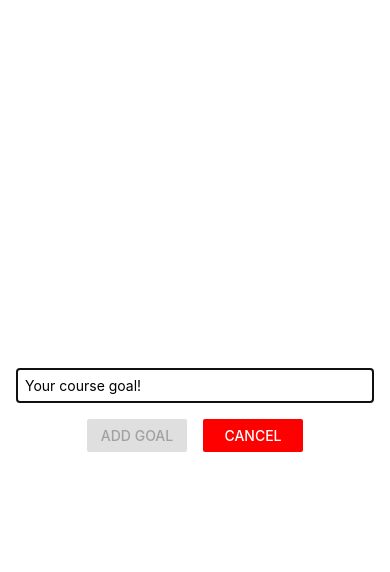
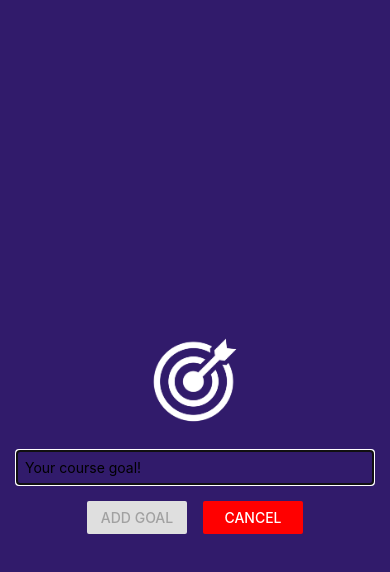
Before and after one commit to Mr-Hera/rn-crash-course, a React Native app: screen / in a window 390 px wide. Both pictures are taken after a click on the button "ADD NEW GOAL". Shown: the top 572 px of the page. Built offline with nearby package versions, Linux system fonts and the light colour scheme.

Commit message:
explored working with images and changing colors

```diff
--- a/components/GoalInput.js
+++ b/components/GoalInput.js
@@ -1,5 +1,5 @@
 import { useState } from 'react'
-import { StyleSheet, View, TextInput, Button, Modal } from 'react-native'
+import { StyleSheet, View, TextInput, Button, Modal, Image } from 'react-native'
 
 const GoalInput = (props) => {
     const [enteredGoalText, setEnteredGoalText] = useState('');
@@ -18,6 +18,7 @@
     return (
         <Modal visible={props.visible} animationType='slide'>
             <View style={styles.inputContainer}>
+                <Image style={styles.image} source={require('../assets/images/goal.png')}/>
                 <TextInput
                 style={styles.textInput}
                 placeholder='Your course goal!'
@@ -42,16 +43,19 @@
         flex: 1,
         justifyContent: 'center',
         alignItems: 'center',
-        marginBottom: 24,
         padding: 16,
-        borderBottomWidth: 1,
-        borderBottomColor: '#ccc'
+        backgroundColor: '#311b6b'
+    },
+    image: {
+        width: 100,
+        height: 100,
+        margin: 20,
     },
     textInput: {
         borderWidth: 1,
         borderColor: '#cccccc',
         width: '100%',
-        padding: 8
+        padding: 8,
     },
     buttonContainer: {
         marginTop: 16,
```
Also changed, not shown: assets/images/goal.png (added).
